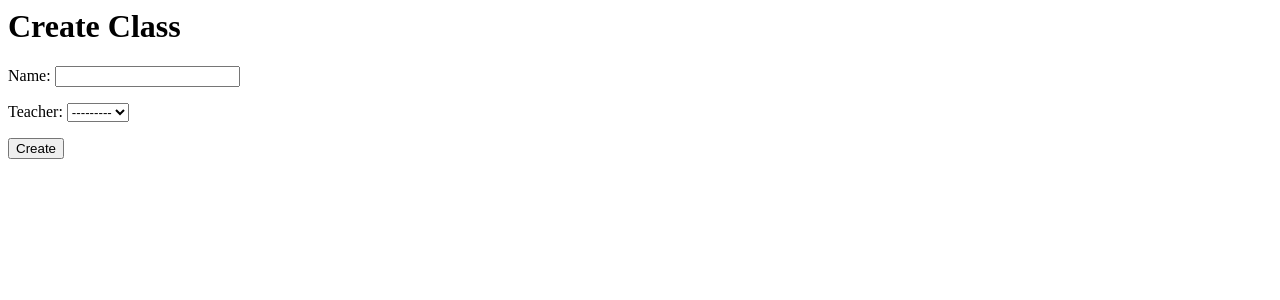
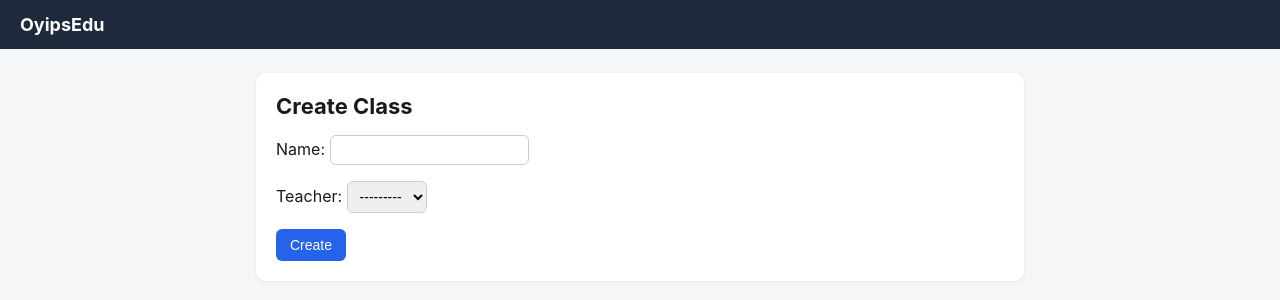
Before and after one commit to Oyips/School_Admin, a Django app: template app/school_app/templates/school_app/create_class.html in a window 1280 px wide. Shown: the top 300 px of the page. Run offline with Django 5.2, Linux system fonts and the light colour scheme; the template is opened without the code that fills it: values that come from a table or form of the project are taken from there, others are empty; data comes from the database, SQL or seed files in the repository.

Commit message:
update app/school_app/templates/school_app/create_class.html

```diff
--- a/app/school_app/templates/school_app/create_class.html
+++ b/app/school_app/templates/school_app/create_class.html
@@ -1,7 +1,11 @@
-<!-- templates/school_app/create_class.html -->
+{% extends 'school_app/base.html' %}
+{% block content %}
+<div class="card">
   <h1>Create Class</h1>
   <form method="post">
     {% csrf_token %}
     {{ form.as_p }}
     <button type="submit">Create</button>
   </form>
+</div>
+{% endblock %}
```
Lines whose indentation alone changed are shown as unchanged.
